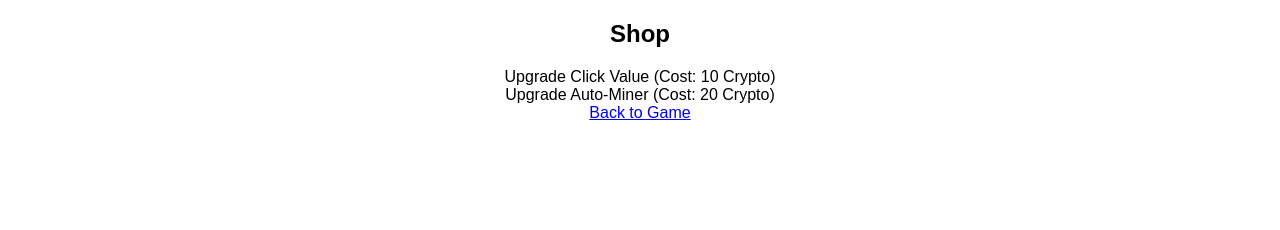
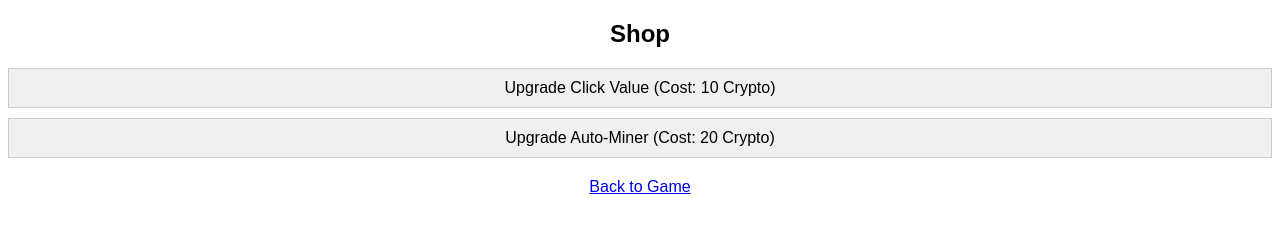
Before and after one commit to Liquefy7822/clicker.github.io, a plain HTML site: page shop.html in a window 1280 px wide. Drawn offline with Linux system fonts and the light colour scheme.

Commit message:
Update styles.css

```diff
--- a/styles.css
+++ b/styles.css
@@ -3,16 +3,24 @@ body {
     text-align: center;
 }
 
-#clickButton {
-    margin-top: 100px;
-    cursor: pointer;
+#counter {
     font-size: 24px;
+    margin-bottom: 10px;
 }
 
-#counter {
-    font-size: 36px;
+#clickButton {
+    margin-bottom: 20px;
 }
 
-#autoClickButton {
+.upgrade {
+    background-color: #f0f0f0;
+    border: 1px solid #ccc;
+    padding: 10px;
+    margin-bottom: 10px;
+    cursor: pointer;
+}
+
+a {
+    display: block;
     margin-top: 20px;
 }
```
